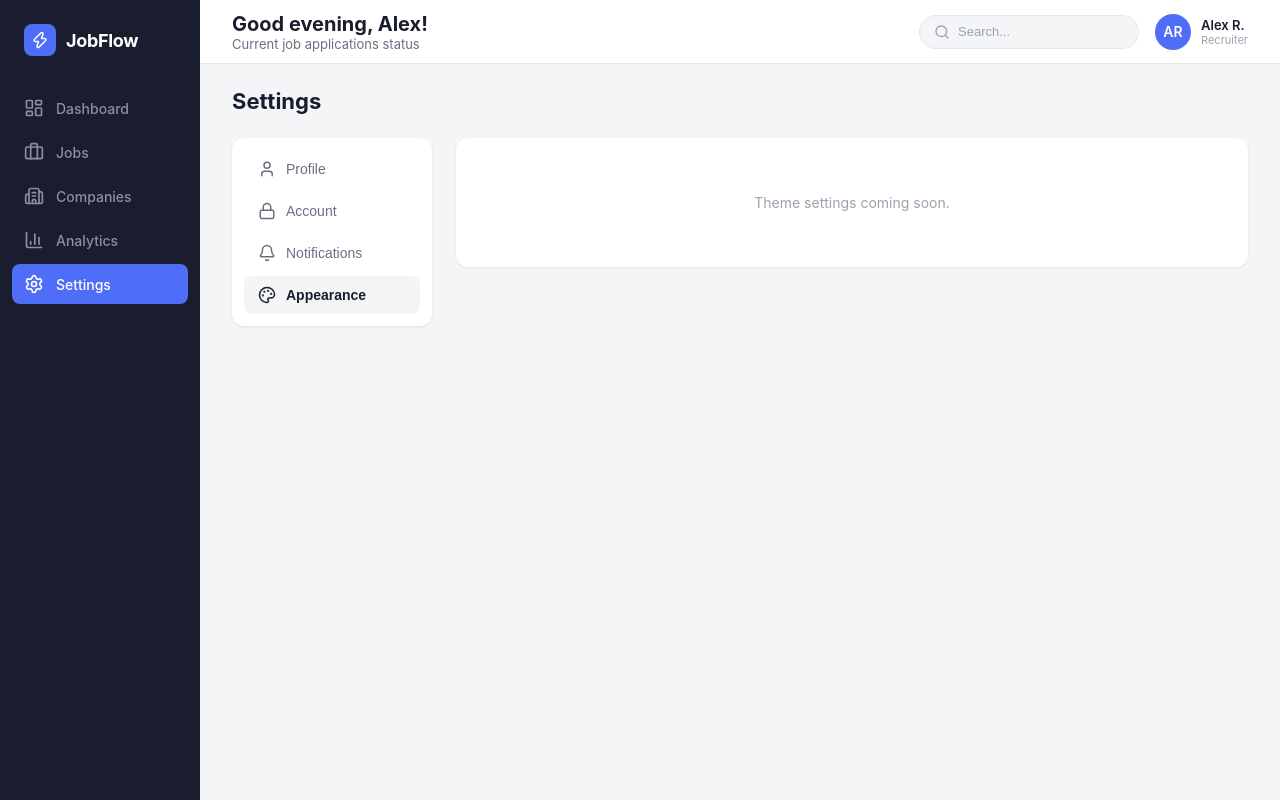
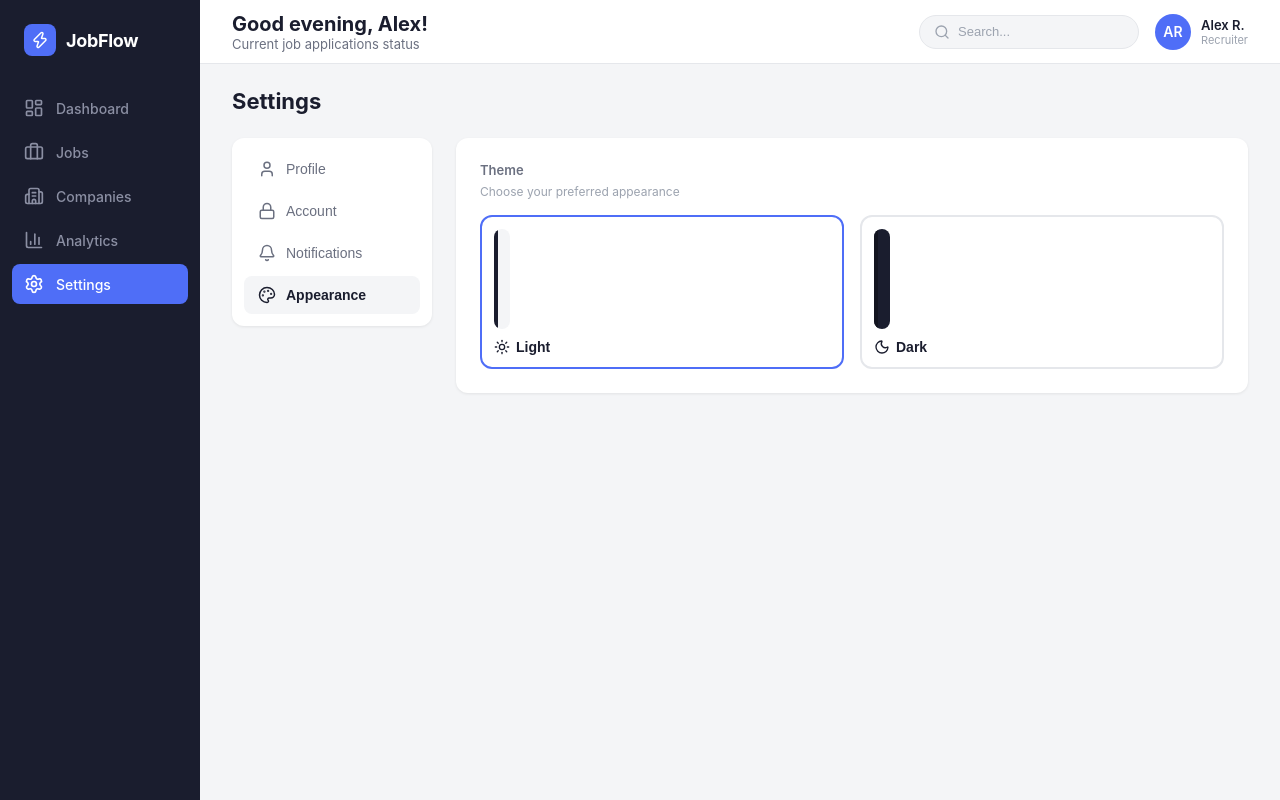
Before and after one commit to jianweicheng0822/JobFlow, a React (Vite) app in the folder job-flow-frontend/: page /settings in a window 1280 px wide. Both pictures are taken after a click on the button "Appearance". Built offline with nearby package versions, Linux system fonts and the light colour scheme.

Commit message:
Add Appearance theme switcher with dark mode support

```diff
--- a/job-flow-frontend/src/index.css
+++ b/job-flow-frontend/src/index.css
@@ -32,6 +32,27 @@
   --status-rejected: #ef4444;
 }
 
+/* ===== Dark Theme ===== */
+[data-theme='dark'] {
+  --sidebar-bg: #12141f;
+  --sidebar-text: #8b8fa3;
+  --sidebar-text-active: #ffffff;
+  --sidebar-hover: #1e2135;
+  --sidebar-accent: #4f6ef7;
+
+  --topbar-bg: #1a1d2e;
+
+  --content-bg: #10121a;
+
+  --text-primary: #e4e6eb;
+  --text-secondary: #9ca3af;
+  --text-muted: #6b7080;
+  --white: #ffffff;
+  --border-color: #2d3044;
+  --card-bg: #1a1d2e;
+  --card-shadow: 0 1px 3px rgba(0, 0, 0, 0.3);
+}
+
 * {
   margin: 0;
   padding: 0;
--- a/job-flow-frontend/src/pages/SettingsPage.css
+++ b/job-flow-frontend/src/pages/SettingsPage.css
@@ -325,6 +325,105 @@
   transform: translateX(20px);
 }
 
+/* ===== Theme Selector ===== */
+.settings-theme-options {
+  display: grid;
+  grid-template-columns: 1fr 1fr;
+  gap: 16px;
+}
+
+.settings-theme-card {
+  background: none;
+  border: 2px solid var(--border-color);
+  border-radius: 12px;
+  padding: 12px;
+  cursor: pointer;
+  transition: border-color 0.2s;
+  display: flex;
+  flex-direction: column;
+  gap: 10px;
+}
+
+.settings-theme-card:hover {
+  border-color: var(--text-muted);
+}
+
+.settings-theme-card--active {
+  border-color: var(--sidebar-accent);
+}
+
+.settings-theme-preview {
+  border-radius: 8px;
+  height: 100px;
+  display: flex;
+  overflow: hidden;
+}
+
+.settings-theme-preview--light {
+  background: #f4f5f7;
+}
+
+.settings-theme-preview--dark {
+  background: #1a1d2e;
+}
+
+.settings-theme-preview-sidebar {
+  width: 28%;
+  flex-shrink: 0;
+}
+
+.settings-theme-preview--light .settings-theme-preview-sidebar {
+  background: #1a1d2e;
+}
+
+.settings-theme-preview--dark .settings-theme-preview-sidebar {
+  background: #12141f;
+}
+
+.settings-theme-preview-content {
+  flex: 1;
+  padding: 8px;
+  display: flex;
+  flex-direction: column;
+  gap: 6px;
+}
+
+.settings-theme-preview-bar {
+  height: 14px;
+  border-radius: 4px;
+}
+
+.settings-theme-preview--light .settings-theme-preview-bar {
+  background: #ffffff;
+}
+
+.settings-theme-preview--dark .settings-theme-preview-bar {
+  background: #252840;
+}
+
+.settings-theme-preview-block {
+  flex: 1;
+  border-radius: 4px;
+}
+
+.settings-theme-preview--light .settings-theme-preview-block {
+  background: #ffffff;
+}
+
+.settings-theme-preview--dark .settings-theme-preview-block {
+  background: #252840;
+}
+
+.settings-theme-label {
+  display: flex;
+  align-items: center;
+  justify-content: center;
+  gap: 6px;
+  font-size: 14px;
+  font-weight: 600;
+  color: var(--text-primary);
+}
+
 /* ===== Responsive ===== */
 @media (max-width: 768px) {
   .settings-layout {
--- a/job-flow-frontend/src/pages/SettingsPage.tsx
+++ b/job-flow-frontend/src/pages/SettingsPage.tsx
@@ -1,5 +1,5 @@
-import { useRef, useState } from 'react'
-import { Camera, User, Lock, Bell, Palette } from 'lucide-react'
+import { useRef, useState, useEffect } from 'react'
+import { Camera, User, Lock, Bell, Palette, Sun, Moon } from 'lucide-react'
 import './SettingsPage.css'
 
 const AVATAR_STORAGE_KEY = 'jobflow-avatar'
@@ -33,6 +33,15 @@ export default function SettingsPage() {
   const [emailNotifications, setEmailNotifications] = useState(true)
   const [interviewReminders, setInterviewReminders] = useState(true)
   const [weeklySummary, setWeeklySummary] = useState(false)
+
+  const [theme, setTheme] = useState<'light' | 'dark'>(() => {
+    return (localStorage.getItem('jobflow-theme') as 'light' | 'dark') || 'light'
+  })
+
+  useEffect(() => {
+    document.documentElement.setAttribute('data-theme', theme)
+    localStorage.setItem('jobflow-theme', theme)
+  }, [theme])
 
   const handleAvatarClick = () => {
     fileInputRef.current?.click()
@@ -244,7 +253,48 @@ export default function SettingsPage() {
       {/* Appearance Tab */}
       {activeTab === 'appearance' && (
         <div className="settings-section">
-          <p className="settings-placeholder">Theme settings coming soon.</p>
+          <div className="settings-form">
+            <div className="settings-field">
+              <label className="settings-label">Theme</label>
+              <span className="settings-toggle-desc">Choose your preferred appearance</span>
+            </div>
+            <div className="settings-theme-options">
+              <button
+                className={`settings-theme-card ${theme === 'light' ? 'settings-theme-card--active' : ''}`}
+                onClick={() => setTheme('light')}
+              >
+                <div className="settings-theme-preview settings-theme-preview--light">
+                  <div className="settings-theme-preview-sidebar" />
+                  <div className="settings-theme-preview-content">
+                    <div className="settings-theme-preview-bar" />
+                    <div className="settings-theme-preview-block" />
+                    <div className="settings-theme-preview-block" />
+                  </div>
+                </div>
+                <div className="settings-theme-label">
+                  <Sun size={16} />
+                  Light
+                </div>
+              </button>
+              <button
+                className={`settings-theme-card ${theme === 'dark' ? 'settings-theme-card--active' : ''}`}
+                onClick={() => setTheme('dark')}
+              >
+                <div className="settings-theme-preview settings-theme-preview--dark">
+                  <div className="settings-theme-preview-sidebar" />
+                  <div className="settings-theme-preview-content">
+                    <div className="settings-theme-preview-bar" />
+                    <div className="settings-theme-preview-block" />
+                    <div className="settings-theme-preview-block" />
+                  </div>
+                </div>
+                <div className="settings-theme-label">
+                  <Moon size={16} />
+                  Dark
+                </div>
+              </button>
+            </div>
+          </div>
         </div>
       )}
         </div>
```
